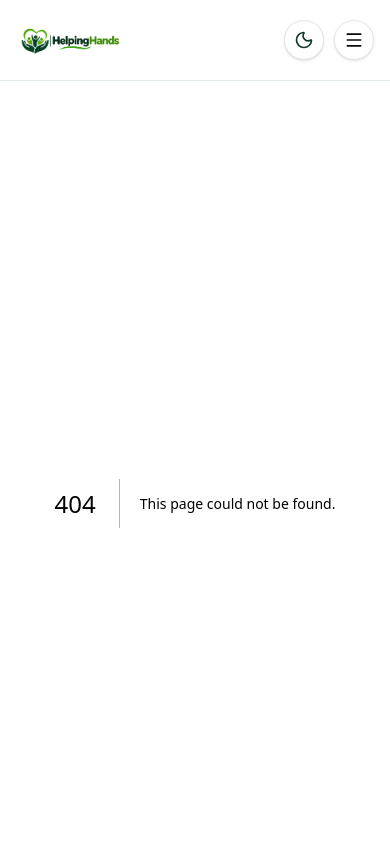
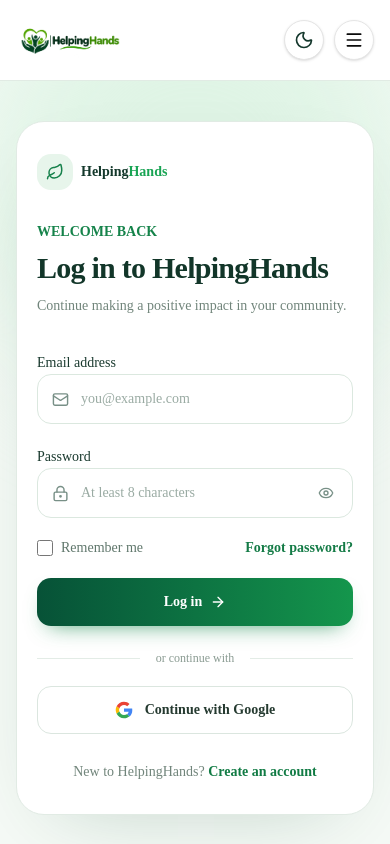
Before and after one commit to nafismahamudshahin/Helping-hands, a Next.js app: page /login in a window 390 px wide. Before the commit this address had no page. Shown: the top 844 px of the page. Built offline with nearby package versions, Linux system fonts and the light colour scheme.

Commit message:
feat: add responsive login page

```diff
--- /dev/null
+++ b/src/app/(auth)/login/page.tsx
@@ -0,0 +1,12 @@
+
+import { LoginForm } from "@/components/userauth/LoginForm"
+import type { Metadata } from "next"
+
+export const metadata: Metadata = {
+  title: "Log in | HelpingHands",
+  description: "Log in to your HelpingHands account.",
+}
+
+export default function LoginPage() {
+  return <LoginForm />
+}
--- /dev/null
+++ b/src/components/userauth/LoginForm.tsx
@@ -0,0 +1,153 @@
+"use client"
+
+import { useState, type FormEvent } from "react"
+import Image from "next/image"
+import Link from "next/link"
+import { ArrowRight, Leaf } from "lucide-react"
+
+import { Mail } from "lucide-react"
+import { PasswordField, TextField } from "./SignupForm"
+import { ContinueWithGoogle } from "./ContinueWithGoogle"
+
+export function LoginForm() {
+  const [password, setPassword] = useState("")
+  const [message, setMessage] = useState("")
+
+  function handleSubmit(event: FormEvent<HTMLFormElement>) {
+    event.preventDefault()
+    setMessage("Sign in will be available once authentication is connected.")
+  }
+
+  return (
+    <section className="relative isolate overflow-hidden bg-[#f5faf6] px-4 py-10 text-[#13382b] dark:bg-[#071a13] dark:text-[#eff7f1] sm:px-6 sm:py-14">
+      <div className="pointer-events-none absolute -top-32 left-1/2 -z-10 size-[440px] -translate-x-1/2 rounded-full bg-[#dff4e5] blur-3xl dark:bg-[#0e452c]/40" />
+
+      <div className="mx-auto grid w-full max-w-[1000px] overflow-hidden rounded-[28px] border border-[#e1ebe4] bg-white shadow-[0_28px_80px_-40px_rgba(14,65,39,0.24)] dark:border-white/10 dark:bg-[#0d2119] dark:shadow-black/30 md:min-h-[590px] md:grid-cols-[0.88fr_1.12fr]">
+        <aside className="relative hidden min-h-full overflow-hidden bg-[#0a3626] md:block">
+          <Image
+            src="/images/hero-volunteers-tree-plantation.jpg"
+            alt="Volunteers working together in their community"
+            fill
+            sizes="(max-width: 1000px) 40vw, 420px"
+            className="object-cover opacity-45"
+          />
+          <div className="absolute inset-0 bg-gradient-to-t from-[#062519] via-[#073221]/55 to-[#073221]/10" />
+          <div className="absolute inset-x-0 top-0 flex items-center gap-2.5 p-8">
+            <span className="flex size-10 items-center justify-center rounded-xl bg-white/15 text-[#a7edbc] ring-1 ring-white/20 backdrop-blur-sm">
+              <Leaf className="size-5" />
+            </span>
+            <span className="text-sm font-semibold tracking-wide text-white">
+              Helping<span className="text-[#79db98]">Hands</span>
+            </span>
+          </div>
+          <div className="absolute inset-x-0 bottom-0 p-8 pb-10 text-white lg:p-10 lg:pb-12">
+            <p className="mb-4 inline-flex rounded-full border border-white/20 bg-white/10 px-3 py-1 text-xs font-medium text-[#c5f0d1] backdrop-blur-sm">
+              Welcome back
+            </p>
+            <h2 className="max-w-sm text-3xl font-bold leading-tight tracking-tight lg:text-[2.5rem]">
+              Good to see you again.
+            </h2>
+            <p className="mt-4 max-w-sm text-sm leading-6 text-white/75">
+              Pick up where you left off and keep making a difference in your
+              community.
+            </p>
+            <div className="mt-8 flex items-center gap-3 text-xs text-white/70">
+              <span className="flex -space-x-2" aria-hidden="true">
+                <span className="size-7 rounded-full border-2 border-[#17422f] bg-[#e8c4a1]" />
+                <span className="size-7 rounded-full border-2 border-[#17422f] bg-[#b8d4a2]" />
+                <span className="size-7 rounded-full border-2 border-[#17422f] bg-[#d49f83]" />
+              </span>
+              Your next good deed is waiting
+            </div>
+          </div>
+        </aside>
+
+        <div className="flex items-center px-5 py-8 sm:px-10 sm:py-10 lg:px-12 lg:py-12">
+          <div className="mx-auto w-full max-w-[420px]">
+            <div className="mb-8 md:hidden">
+              <Link href="/" className="inline-flex items-center gap-2 text-sm font-bold">
+                <span className="flex size-9 items-center justify-center rounded-xl bg-[#e7f5eb] text-[#16814b] dark:bg-[#153d2a] dark:text-[#7ae39a]">
+                  <Leaf className="size-[18px]" />
+                </span>
+                Helping<span className="-ml-2 text-[#19a454]">Hands</span>
+              </Link>
+            </div>
+
+            <p className="text-sm font-semibold text-[#15834a] dark:text-[#6bdd92]">
+              WELCOME BACK
+            </p>
+            <h1 className="mt-2 text-3xl font-bold tracking-tight text-[#123629] dark:text-[#f0f7f2] sm:text-[2.1rem]">
+              Log in to HelpingHands
+            </h1>
+            <p className="mt-2 text-sm leading-6 text-[#71857b] dark:text-[#a8bdb1]">
+              Continue making a positive impact in your community.
+            </p>
+
+            <form onSubmit={handleSubmit} className="mt-8 space-y-5">
+              <TextField
+                label="Email address"
+                icon={Mail}
+                name="email"
+                type="email"
+                autoComplete="email"
+                placeholder="you@example.com"
+                required
+              />
+              <PasswordField
+                label="Password"
+                name="password"
+                value={password}
+                onChange={setPassword}
+                autoComplete="current-password"
+                minLength={1}
+              />
+
+              <div className="flex items-center justify-between gap-3 text-sm">
+                <label className="inline-flex items-center gap-2 text-[#60776c] dark:text-[#b0c3b8]">
+                  <input
+                    type="checkbox"
+                    name="remember"
+                    className="size-4 rounded border-[#c9d9ce] accent-[#168a4d] focus-visible:outline-2 focus-visible:outline-offset-2 focus-visible:outline-[#168a4d]"
+                  />
+                  Remember me
+                </label>
+                <Link
+                  href="/forgot-password"
+                  className="font-semibold text-[#147b46] hover:underline dark:text-[#6bdd92]"
+                >
+                  Forgot password?
+                </Link>
+              </div>
+
+              {message && (
+                <p className="text-sm text-[#147b46] dark:text-[#6bdd92]" role="status">
+                  {message}
+                </p>
+              )}
+
+              <button
+                type="submit"
+                className="group flex h-12 w-full items-center justify-center gap-2 rounded-xl bg-gradient-to-r from-[#075237] to-[#14964c] px-5 text-sm font-semibold text-white shadow-[0_10px_22px_-12px_rgba(12,130,67,0.8)] transition hover:brightness-110 focus-visible:outline-2 focus-visible:outline-offset-2 focus-visible:outline-[#14964c] dark:from-[#147a45] dark:to-[#23ad5b]"
+              >
+                Log in
+                <ArrowRight className="size-4 transition-transform group-hover:translate-x-0.5" />
+              </button>
+            </form>
+
+            <ContinueWithGoogle />
+
+            <p className="mt-7 text-center text-sm text-[#71857b] dark:text-[#a8bdb1]">
+              New to HelpingHands?{" "}
+              <Link
+                href="/signup"
+                className="font-semibold text-[#117b44] hover:underline dark:text-[#6bdd92]"
+              >
+                Create an account
+              </Link>
+            </p>
+          </div>
+        </div>
+      </div>
+    </section>
+  )
+}
```
